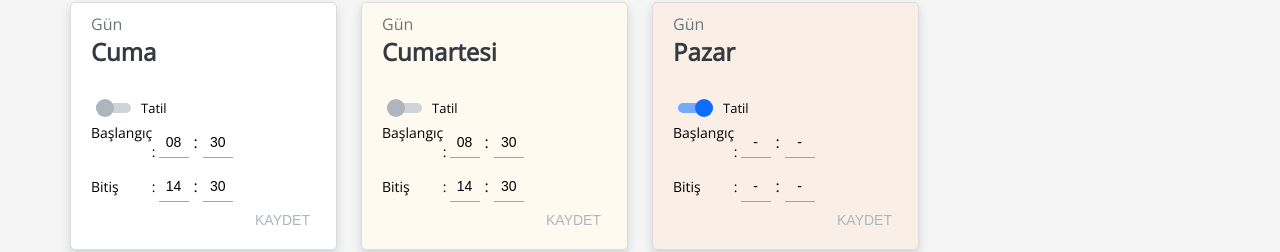
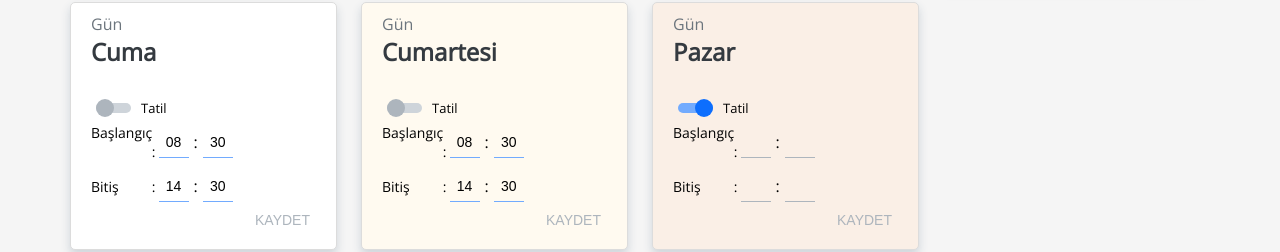
Before and after one commit to alicankahramaner/ambeent-ai-challenge, a React (Create React App) app: page / in a window 1280 px wide. Shown: the part 572-824 px from the top of the page. Built offline with nearby package versions, Linux system fonts and the light colour scheme.

Commit message:
Fixed checkbox mobile style. Fixed timeinput input type.

```diff
--- a/src/components/timeinput.tsx
+++ b/src/components/timeinput.tsx
@@ -95,7 +95,7 @@ export class TimeInput extends React.Component<TimeInputProps, TimeInputState> {
                         value={this.parseStringTimeFormat(this.state.hour)}
                         max={24}
                         min={0}
-                        type="text"
+                        type="number"
                         onChange={(e) => this.onChangeHour(e)}
                     />
 
@@ -104,7 +104,7 @@ export class TimeInput extends React.Component<TimeInputProps, TimeInputState> {
                         value={this.parseStringTimeFormat(this.state.min)}
                         max={60}
                         min={0}
-                        type="text"
+                        type="number"
                         onChange={(e) => this.onChangeMin(e)}
                     />
                 </div>
--- a/src/styles/components/_checkbox.scss
+++ b/src/styles/components/_checkbox.scss
@@ -17,6 +17,7 @@
             appearance: none;
             z-index: 1;
             cursor: inherit;
+            border: none; // for mobile device
             width: 35px;
             &:before,
             &:after {
```
